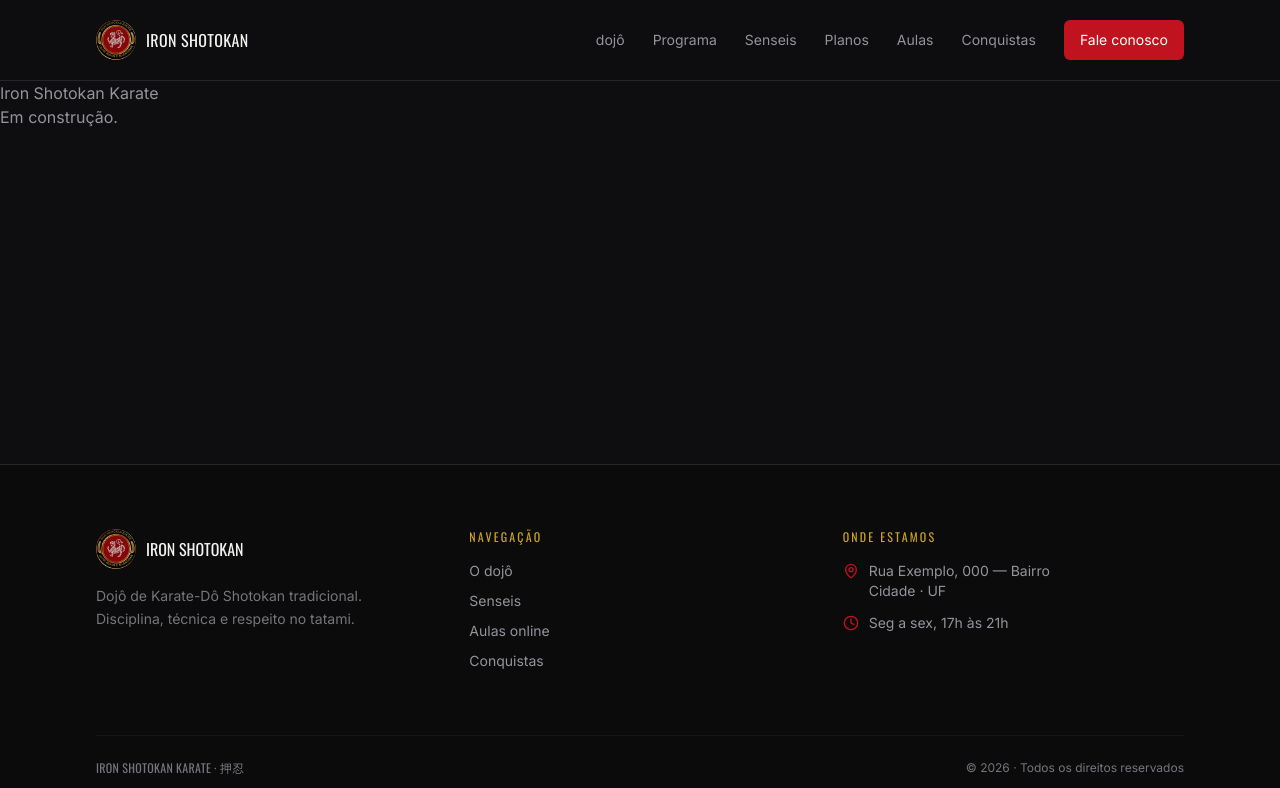
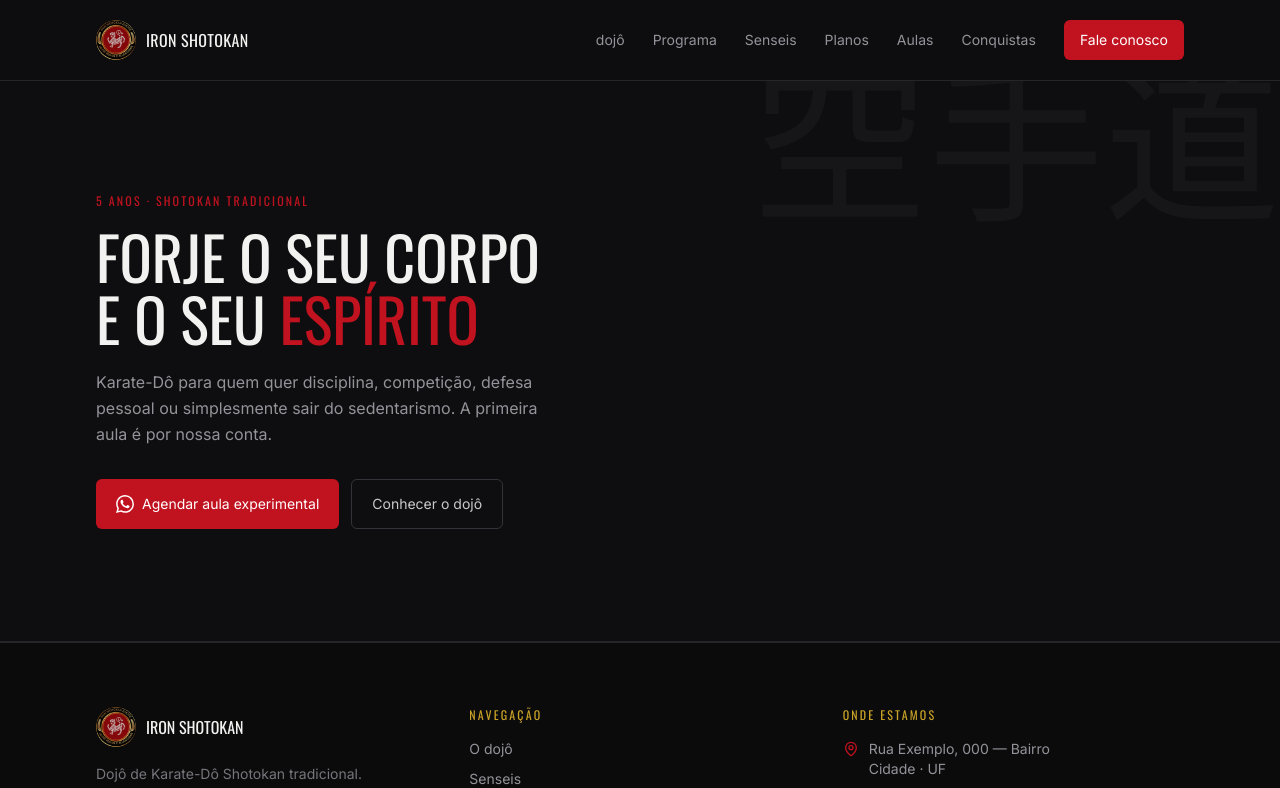
Before and after one commit to Sulivan7/dojo-isk, a Next.js app: page / in a window 1280 px wide. Shown: the top 788 px of the page. Built offline with nearby package versions, Linux system fonts and the light colour scheme.

Commit message:
feat(hero): set up home page hero section

```diff
--- a/src/app/page.tsx
+++ b/src/app/page.tsx
@@ -1,8 +1,9 @@
-export default function Home() {
+import Hero from "@/components/sections/Hero";
+
+export default function HomePage() {
   return (
-    <main>
-      <h1>Iron Shotokan Karate</h1>
-      <p>Em construção.</p>
-    </main>
+    <>
+      <Hero />
+    </>
   );
 }
--- /dev/null
+++ b/src/components/ui/Section.tsx
@@ -0,0 +1,17 @@
+type SectionProps = {
+  id?: string;
+  children: React.ReactNode;
+  className?: string;
+};
+
+export default function Section({
+  id,
+  children,
+  className = "",
+}: SectionProps) {
+  return (
+    <section id={id} className={`scroll-mt-20 py-12 md:py-20 ${className}`}>
+      {children}
+    </section>
+  );
+}
```
